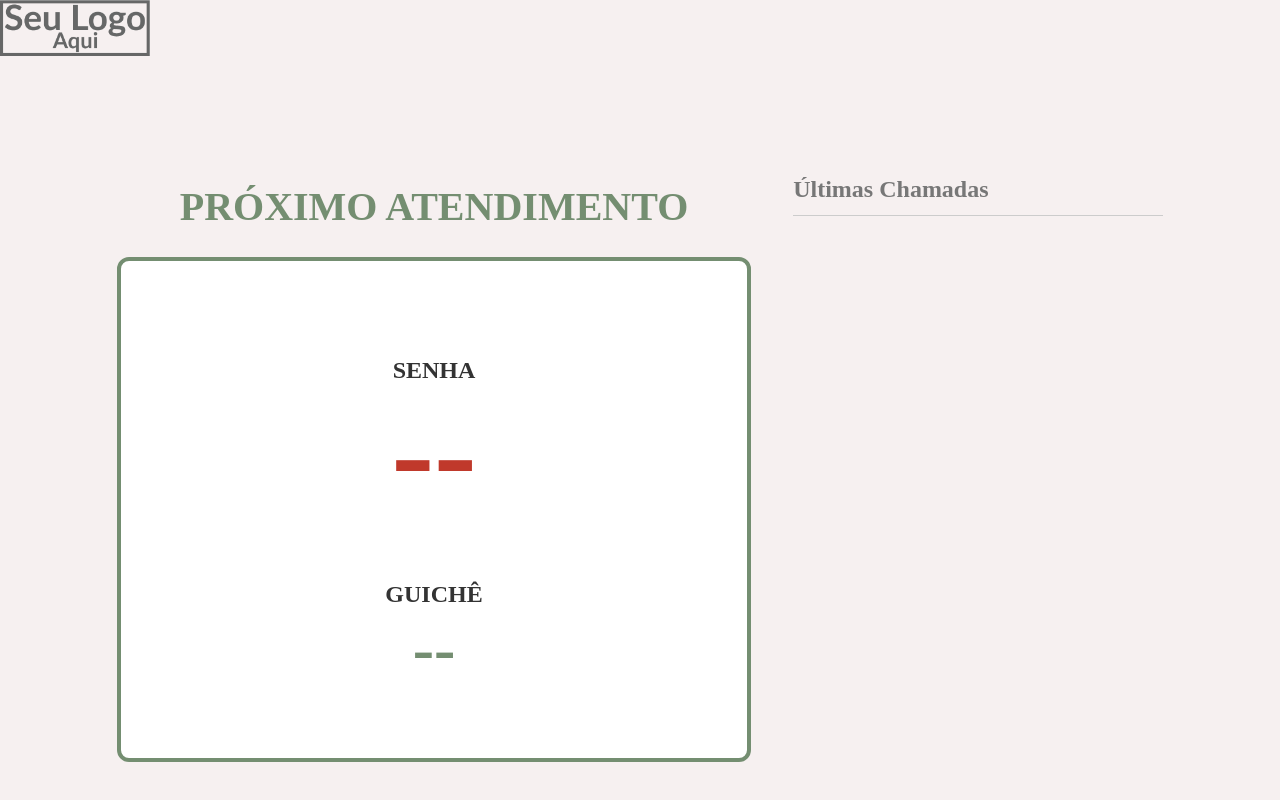
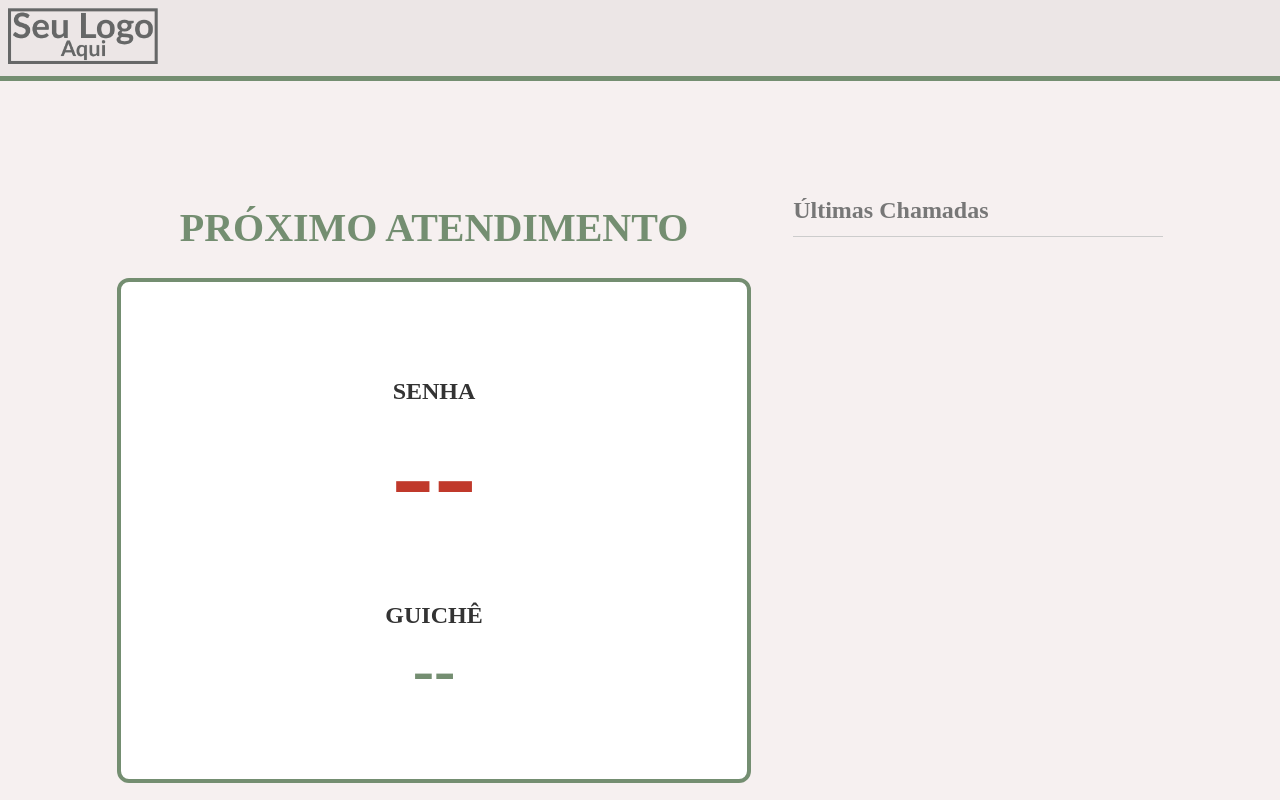
Before and after one commit to KarolSalvador/vanilla-geradorDeSenha, a plain HTML site: page painel_senhas.html in a window 1280 px wide. Drawn offline with Linux system fonts and the light colour scheme; no server answers.

Commit message:
refact: ajusta nomeclatura de classes e posicionamento da imagem da logo

```diff
--- a/painel_senhas.html
+++ b/painel_senhas.html
@@ -7,13 +7,15 @@
     <link rel="stylesheet" href="style.css" />
   </head>
   <body>
-    <header class="logomarca">
+    <header class="header">
+      <div class="logo-img">
         <img
           src="./assets/seu-logo-aqui-1.png"
           alt="sua logo aqui"
           width="150"
           height="auto"
         />
+      </div>
     </header>
 
     <main class="painel-main">
--- a/style.css
+++ b/style.css
@@ -34,7 +34,7 @@ body {
 }
 
 .logo-img {
-  margin-left: 1em;
+  margin: 0.5em;
 }
 
 .menu {
@@ -358,6 +358,10 @@ main {
     gap: 2em;
   }
 
+  .painel-main {
+    flex-direction: column;
+  }
+
   .atendente-main {
     flex-direction: column;
     padding: 1em;
```
Also changed, not shown: atendente.html (+3 -1 lines), especialidade.html (+1 -1 lines), senha.html (+1 -1 lines). Lines whose indentation alone changed are shown as unchanged.
